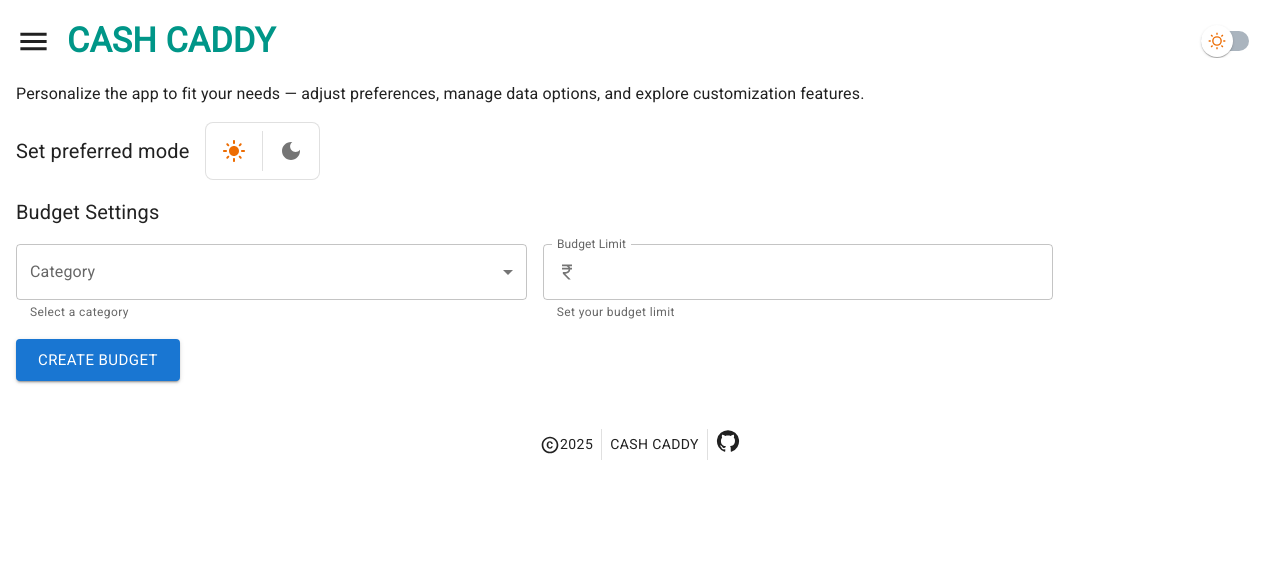
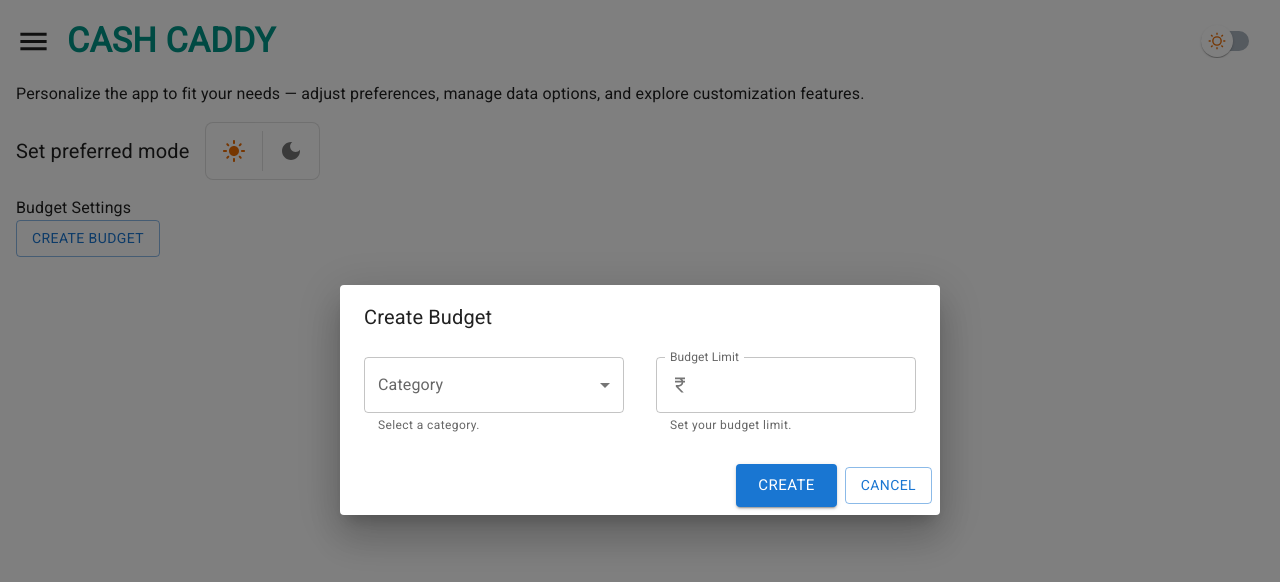
Before and after one commit to vmanidev/cash-caddy, a React (Vite) app: page /settings in a window 1280 px wide. Both pictures are taken after a click on the button "CREATE BUDGET". Shown: the top 582 px of the page. Built offline with nearby package versions, Linux system fonts and the light colour scheme.

Commit message:
feat(ui): add budget settings feature with form and create budget components

```diff
--- /dev/null
+++ b/src/components/ui/form/BudgetForm.tsx
@@ -0,0 +1,66 @@
+import {
+  Button,
+  FormControl,
+  FormHelperText,
+  Grid,
+  InputAdornment,
+  InputLabel,
+  MenuItem,
+  Select,
+  TextField,
+} from "@mui/material";
+import { CurrencyRupee } from "@mui/icons-material";
+import { useSelector } from "react-redux";
+import type { IncomeExpensesItem } from "../../../store/types";
+
+function BudgetForm() {
+  const categories = useSelector((state: any) => state.categories);
+
+  return (
+    <Grid
+      container
+      spacing={{ xs: 2, sm: 4, md: 4, lg: 4, xl: 4 }}
+      paddingTop={1}
+      size={12}
+    >
+      <Grid size={{ xs: 12, sm: 6, md: 6, lg: 6, xl: 6 }}>
+        <FormControl fullWidth>
+          <InputLabel>Category</InputLabel>
+          <Select label="Category" name="category">
+            <MenuItem key="addNewCategory" value="addNewCategory">
+              <Button sx={{ padding: 0 }} variant="text">
+                Add new Category
+              </Button>
+            </MenuItem>
+            {categories.expenses.map((item: IncomeExpensesItem) => (
+              <MenuItem key={item.key} value={item.key}>
+                {item.value}
+              </MenuItem>
+            ))}
+          </Select>
+          <FormHelperText>Select a category.</FormHelperText>
+        </FormControl>
+      </Grid>
+      <Grid size={{ xs: 12, sm: 6, md: 6, lg: 6, xl: 6 }}>
+        <TextField
+          fullWidth
+          variant="outlined"
+          label="Budget Limit"
+          name="budgetLimit"
+          helperText="Set your budget limit."
+          slotProps={{
+            input: {
+              startAdornment: (
+                <InputAdornment position="start">
+                  <CurrencyRupee fontSize="small" />
+                </InputAdornment>
+              ),
+            },
+          }}
+        />
+      </Grid>
+    </Grid>
+  );
+}
+
+export default BudgetForm;
--- /dev/null
+++ b/src/features/budget-settings/CreateBudget.tsx
@@ -0,0 +1,22 @@
+import { Button } from "@mui/material";
+import BudgetForm from "../../components/ui/form/BudgetForm";
+import AppModal from "../../components/ui/modal/Modal";
+
+function CreateBudget() {
+  return (
+    <AppModal
+      title="Create Budget"
+      content={<BudgetForm />}
+      actionButtons={
+        <>
+          <Button variant="contained" size="large">
+            Create
+          </Button>
+          <Button variant="outlined">Cancel</Button>
+        </>
+      }
+    ></AppModal>
+  );
+}
+
+export default CreateBudget;
--- a/src/pages/Settings.tsx
+++ b/src/pages/Settings.tsx
@@ -2,32 +2,28 @@ import {
   Box,
   Button,
   Divider,
-  FormControl,
-  FormHelperText,
   Grid,
   IconButton,
-  InputAdornment,
-  InputLabel,
-  MenuItem,
-  Select,
-  TextField,
   Typography,
 } from "@mui/material";
 import AppHeader from "../components/common/Header";
 import AppFooter from "../components/common/Footer";
-import type { IncomeExpensesItem } from "../store/types";
 import { useDispatch, useSelector } from "react-redux";
-import { CurrencyRupee, DarkMode, LightMode } from "@mui/icons-material";
+import { DarkMode, LightMode } from "@mui/icons-material";
 import { savePreferredMode } from "../store/features/themeSlice";
+import { useState } from "react";
+import CreateBudget from "../features/budget-settings/CreateBudget";
 
 function Settings() {
-  const categories = useSelector((state: any) => state.categories);
   const mode = useSelector((state: any) => state.theme);
 
   const dispatch = useDispatch();
 
+  const [createBudgetModal, setCreateBudgetModal] = useState(false);
+
   return (
     <Grid container spacing={2} margin={2} size={12}>
+      {createBudgetModal && <CreateBudget />}
       <Grid size={12}>
         <AppHeader />
       </Grid>
@@ -72,47 +68,11 @@ function Settings() {
           </IconButton>
         </Box>
       </Grid>
-      <Grid size={10} container>
-        <Typography variant="h6">Budget Settings</Typography>
-        <Grid size={12} container>
-          <Grid
-            size={{ xs: 12, sm: 6, md: 6, lg: 6, xl: 6 }}
-            spacing={{ xs: 2, sm: 4, md: 4, lg: 4, xl: 4 }}
-          >
-            <FormControl fullWidth>
-              <InputLabel>Category</InputLabel>
-              <Select label="Category" name="category">
-                {categories.expenses.map((item: IncomeExpensesItem) => (
-                  <MenuItem key={item.key} value={item.key}>
-                    {item.value}
-                  </MenuItem>
-                ))}
-              </Select>
-              <FormHelperText>Select a category</FormHelperText>
-            </FormControl>
-          </Grid>
-          <Grid size={{ xs: 12, sm: 6, md: 6, lg: 6, xl: 6 }}>
-            <TextField
-              fullWidth
-              variant="outlined"
-              label="Budget Limit"
-              name="budget"
-              helperText="Set your budget limit"
-              slotProps={{
-                input: {
-                  startAdornment: (
-                    <InputAdornment position="start">
-                      <CurrencyRupee fontSize="small" />
-                    </InputAdornment>
-                  ),
-                },
-              }}
-            />
-          </Grid>
-          <Button variant="contained" size="large">
-            Create Budget
-          </Button>
-        </Grid>
+      <Grid size={12}>
+        <Typography>Budget Settings</Typography>
+        <Button variant="outlined" onClick={() => setCreateBudgetModal(true)}>
+          Create Budget
+        </Button>
       </Grid>
       <Grid size={12}>
         <AppFooter />
```
